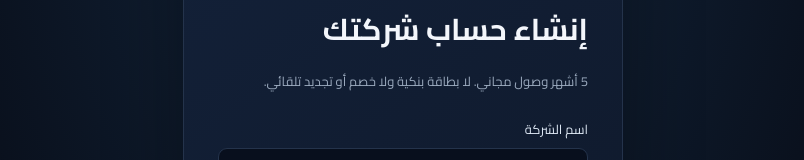
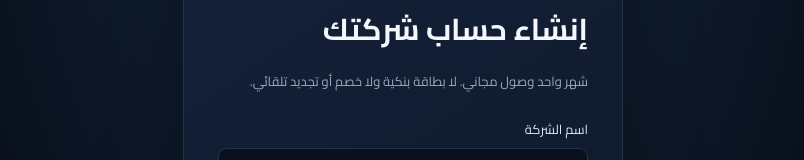
Before and after one commit to seifhaytham275-star/Orbita, a Next.js app: page /signup in a window 1280 px wide. Shown: the part 155-315 px from the top of the page, without its empty margins (237-1041 px from the left). Built offline with nearby package versions, Linux system fonts and the light colour scheme.

Commit message:
Set Orbita free access to one month

```diff
--- a/src/app/signup/page.tsx
+++ b/src/app/signup/page.tsx
@@ -31,14 +31,14 @@ export default function SignupPage() {
         }
       });
       if (error) throw error;
-      setMessage("تم إنشاء طلب الحساب. عند تفعيل قاعدة البيانات، تحصل شركتك على 5 أشهر وصول مجاني دون بطاقة بنكية أو تجديد تلقائي. راجع بريدك لتأكيد الحساب.");
+      setMessage("تم إنشاء طلب الحساب. عند تفعيل قاعدة البيانات، تحصل شركتك على شهر واحد من الوصول المجاني دون بطاقة بنكية أو تجديد تلقائي. راجع بريدك لتأكيد الحساب.");
     } catch (error) { setMessage(error instanceof Error ? error.message : "تعذر إنشاء الحساب."); }
     finally { setBusy(false); }
   }
   return <main className="auth-shell"><section className="auth-card">
     <a href="/" className="auth-brand">ORBITA</a><p className="eyebrow">START YOUR WORKSPACE</p>
     <h1>إنشاء حساب شركتك</h1>
-    <p className="auth-muted">5 أشهر وصول مجاني. لا بطاقة بنكية ولا خصم أو تجديد تلقائي.</p>
+    <p className="auth-muted">شهر واحد وصول مجاني. لا بطاقة بنكية ولا خصم أو تجديد تلقائي.</p>
     <form onSubmit={submit} className="auth-form">
       <label>اسم الشركة<input name="companyName" required minLength={2} maxLength={120} autoComplete="organization"/></label>
       <label>مجال عمل الشركة
```
